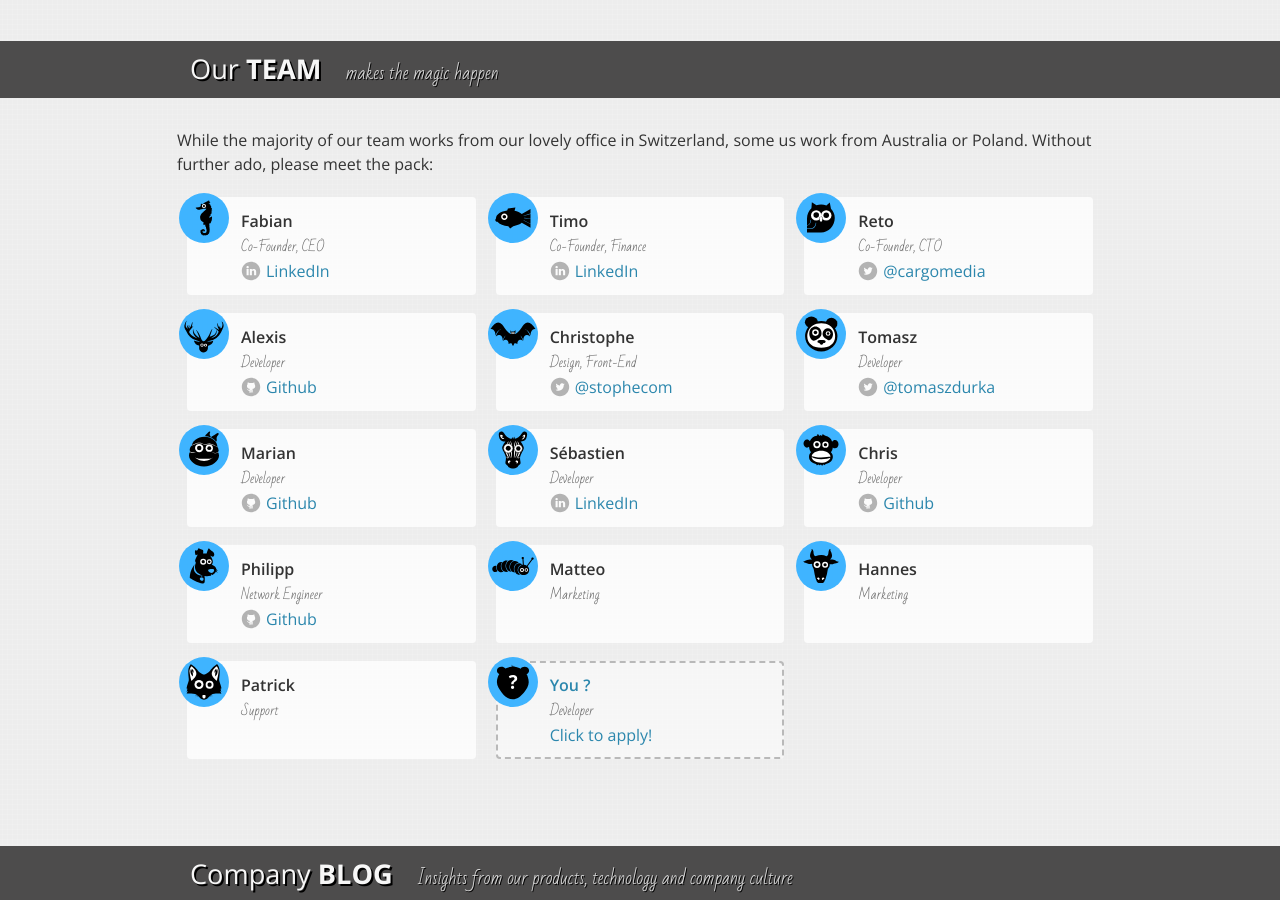
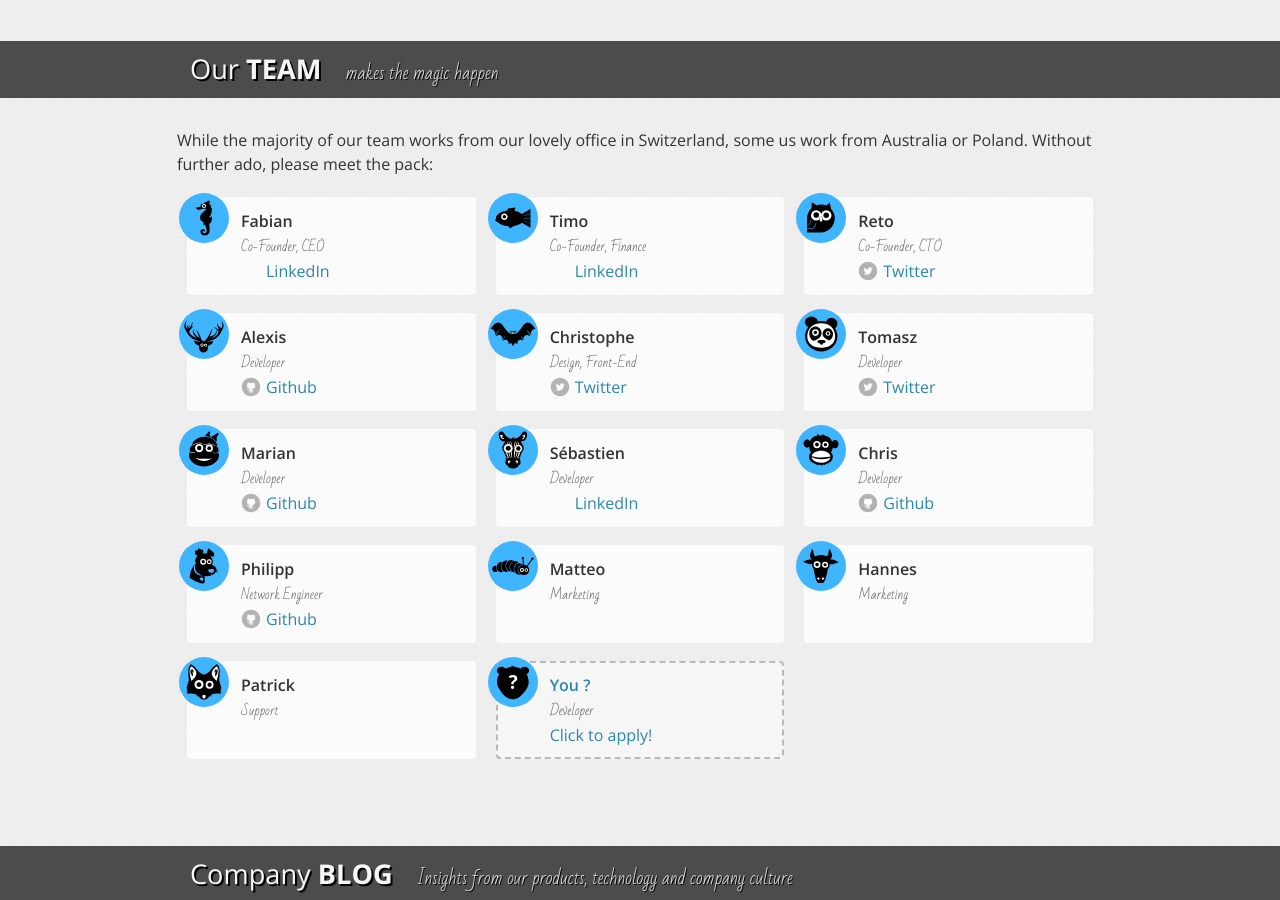
Before and after one commit to rysie/cargomedia.github.io, a Jekyll site: the page built from index.html, in a window 1280 px wide and 900 px high, scrolled down 1448 px. Built offline with Jekyll 4.4.1, drawn with Linux system fonts in a browser that asks for light colours; Markdown is read by kramdown in place of the engine named in the settings.

Commit message:
include members information dynamically

```diff
--- a/index.html
+++ b/index.html
@@ -78,136 +78,22 @@ slug: home
 <article class="article sheet">
 	<p>While the majority of our team works from our lovely office in Switzerland, some us work from Australia or Poland. Without further ado, please meet the pack:</p>
 	<div class="columns">
-		<div class="column3">
-			<div class="businessCard">
-				<div class="thumb seahorse"></div>
-				<div class="content">
-					<h4 class="name">Fabian</h4>
-					<p class="mission">Co-Founder, CEO</p>
-					<p class="contact nowrap linkedIn"><a href="//ch.linkedin.com/pub/fabian-frey/68/42a/b89" title="LinkedIn">LinkedIn</a></p>
+		{% for member in site.data.members %}
+			<div class="column3">
+				<div class="businessCard">
+					<div class="thumb {{ member.animal }}"></div>
+					<div class="content">
+						<h4 class="name">{{ member.name }}</h4>
+						<p class="mission">{{ member.mission }}</p>
+						{% if member.contact && member.link %}
+							<p class="contact nowrap {{ member.contact | downcase }}"><a href="{{ member.link }}" title="{{ member.contact }}">{{ member.contact }}</a></p>
+						{% else %}
+							<p class="contact">&nbsp;</p>
+						{% endif %}
+					</div>
 				</div>
 			</div>
-		</div>
-		<div class="column3">
-			<div class="businessCard">
-				<div class="thumb fish"></div>
-				<div class="content">
-					<h4 class="name">Timo</h4>
-					<p class="mission">Co-Founder, Finance</p>
-					<p class="contact nowrap linkedIn"><a href="//ch.linkedin.com/pub/timo-bindler/26/80b/195" title="LinkedIn">LinkedIn</a></p>
-				</div>
-			</div>
-		</div>
-		<div class="column3">
-			<div class="businessCard">
-				<div class="thumb owl"></div>
-				<div class="content">
-					<h4 class="name">Reto</h4>
-					<p class="mission">Co-Founder, CTO</p>
-					<p class="contact nowrap twitter"><a href="//twitter.com/cargomedia" title="twitter">@cargomedia</a></p>
-				</div>
-			</div>
-		</div>
-		<div class="column3">
-			<div class="businessCard">
-				<div class="thumb stag"></div>
-				<div class="content">
-					<h4 class="name">Alexis</h4>
-					<p class="mission">Developer</p>
-					<p class="contact nowrap github"><a href="//github.com/alexispeter" title="github">Github</a></p>
-				</div>
-			</div>
-		</div>
-		<div class="column3">
-			<div class="businessCard">
-				<div class="thumb bat"></div>
-				<div class="content">
-					<h4 class="name">Christophe</h4>
-					<p class="mission">Design, Front-End</p>
-					<p class="contact nowrap twitter"><a href="//twitter.com/stophecom" title="twitter">@stophecom</a></p>
-				</div>
-			</div>
-		</div>
-		<div class="column3">
-			<div class="businessCard">
-				<div class="thumb panda"></div>
-				<div class="content">
-					<h4 class="name">Tomasz</h4>
-					<p class="mission">Developer</p>
-					<p class="contact nowrap twitter"><a href="//twitter.com/tomaszdurka" title="twitter">@tomaszdurka</a></p>
-				</div>
-			</div>
-		</div>
-		<div class="column3">
-			<div class="businessCard">
-				<div class="thumb turtle"></div>
-				<div class="content">
-					<h4 class="name">Marian</h4>
-					<p class="mission">Developer</p>
-					<p class="contact nowrap github"><a href="//github.com/mariansollmann" title="github">Github</a></p>
-				</div>
-			</div>
-		</div>
-		<div class="column3">
-			<div class="businessCard">
-				<div class="thumb zebra"></div>
-				<div class="content">
-					<h4 class="name">Sébastien</h4>
-					<p class="mission">Developer</p>
-					<p class="contact nowrap linkedIn"><a href="//ch.linkedin.com/in/sebastienfauvel/de" title="LinkedIn">LinkedIn</a></p>
-				</div>
-			</div>
-		</div>
-		<div class="column3">
-			<div class="businessCard">
-				<div class="thumb monkey"></div>
-				<div class="content">
-					<h4 class="name">Chris</h4>
-					<p class="mission">Developer</p>
-					<p class="contact nowrap github"><a href="//github.com/kris-lab" title="github">Github</a></p>
-				</div>
-			</div>
-		</div>
-		<div class="column3">
-			<div class="businessCard">
-				<div class="thumb dog"></div>
-				<div class="content">
-					<h4 class="name">Philipp</h4>
-					<p class="mission">Network Engineer</p>
-					<p class="contact nowrap github"><a href="//github.com/ppp0" title="github">Github</a></p>
-				</div>
-			</div>
-		</div>
-		<div class="column3">
-			<div class="businessCard">
-				<div class="thumb catapillar"></div>
-				<div class="content">
-					<h4 class="name">Matteo</h4>
-					<p class="mission">Marketing</p>
-					<p class="contact nowrap">&nbsp;</p>
-				</div>
-			</div>
-		</div>
-		<div class="column3">
-			<div class="businessCard">
-				<div class="thumb bull"></div>
-				<div class="content">
-					<h4 class="name">Hannes</h4>
-					<p class="mission">Marketing</p>
-					<p class="contact nowrap">&nbsp;</p>
-				</div>
-			</div>
-		</div>
-		<div class="column3">
-			<div class="businessCard">
-				<div class="thumb fox"></div>
-				<div class="content">
-					<h4 class="name">Patrick</h4>
-					<p class="mission">Support</p>
-					<p class="contact nowrap">&nbsp;</p>
-				</div>
-			</div>
-		</div>
+		{% endfor %}
 		<div class="column3">
 			<a href="/jobs" class="businessCard empty">
 				<div class="thumb empty"></div>
```
